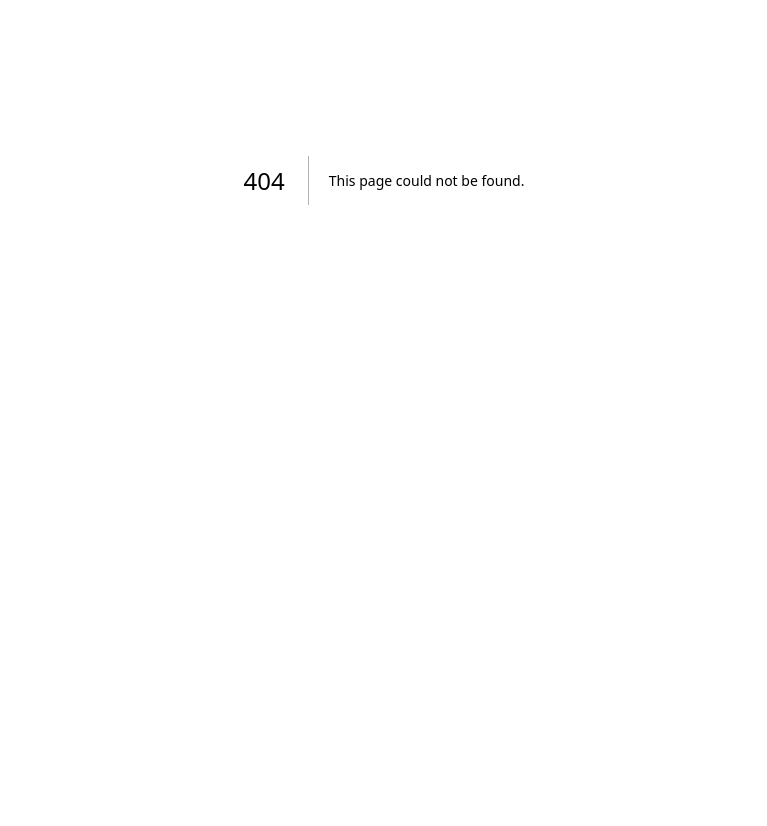
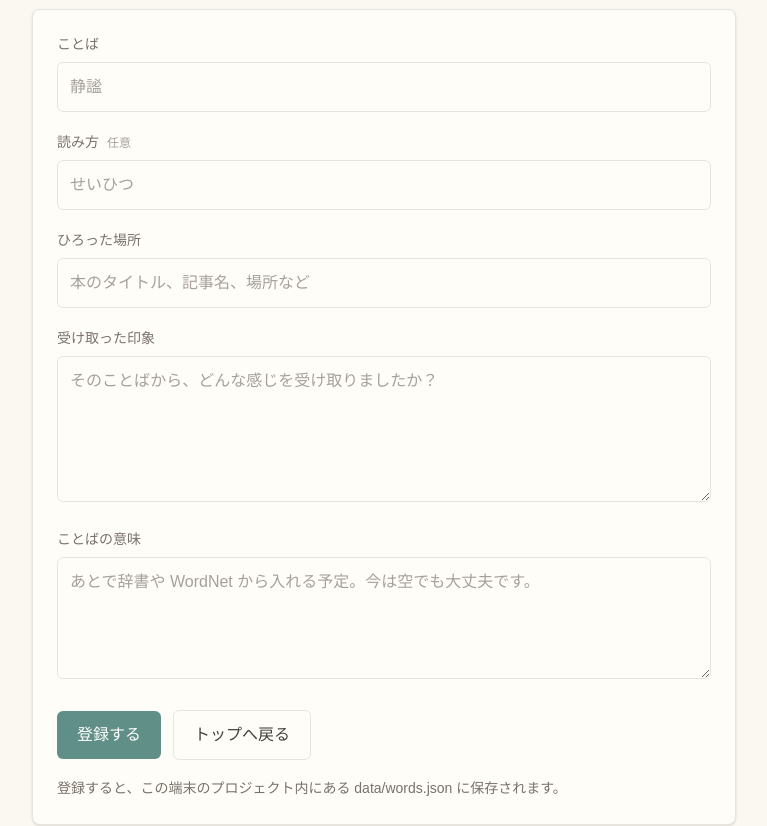
Before and after one commit to torinoko/kotopoke, a Next.js app: page /kotoba/new in a window 1280 px wide. Before the commit this address had no page. Shown: the part 220-1046 px from the top of the page, without its empty margins (256-1023 px from the left). Before the commit the page ends 800 px from the top, so only its background shows below. Built offline with nearby package versions, Linux system fonts and the light colour scheme.

Commit message:
ことば登録ページを追加

```diff
--- /dev/null
+++ b/src/app/kotoba/new/page.tsx
@@ -0,0 +1,117 @@
+import Link from "next/link";
+import { AppFooter } from "@/components/app-footer";
+import { AppHeader } from "@/components/app-header";
+import { createWordAction } from "@/app/kotoba/new/actions";
+
+const inputClassName =
+  "mt-2 w-full rounded-md border border-stone-200 bg-[#fffdf8] px-3 py-3 text-stone-700 outline-none transition placeholder:text-stone-400 focus:border-[#5f8f86] focus:ring-2 focus:ring-[#dfeae6]";
+
+const labelClassName = "block text-sm font-medium text-stone-500";
+
+export default function NewWordPage() {
+  return (
+    <main className="min-h-screen bg-[#fbf8f1] text-stone-700">
+      <div className="mx-auto flex min-h-screen w-full max-w-3xl flex-col px-5 py-8 sm:px-8">
+        <AppHeader
+          title="ことばを拾う"
+          description="気になったことばを、忘れないうちにポケットへしまいましょう。"
+          className="pb-6"
+        />
+
+        <form
+          action={createWordAction}
+          className="mt-8 flex-1 rounded-lg border border-stone-200 bg-[#fffdf8] p-6 shadow-sm"
+        >
+          <div>
+            <label className={labelClassName} htmlFor="text">
+              ことば
+            </label>
+            <input
+              id="text"
+              name="text"
+              type="text"
+              placeholder="静謐"
+              required
+              className={inputClassName}
+            />
+          </div>
+
+          <div className="mt-5">
+            <label className={labelClassName} htmlFor="reading">
+              読み方
+              <span className="ml-2 text-xs text-stone-400">任意</span>
+            </label>
+            <input
+              id="reading"
+              name="reading"
+              type="text"
+              placeholder="せいひつ"
+              className={inputClassName}
+            />
+          </div>
+
+          <div className="mt-5">
+            <label className={labelClassName} htmlFor="sourceTitle">
+              ひろった場所
+            </label>
+            <input
+              id="sourceTitle"
+              name="sourceTitle"
+              type="text"
+              placeholder="本のタイトル、記事名、場所など"
+              required
+              className={inputClassName}
+            />
+          </div>
+
+          <div className="mt-5">
+            <label className={labelClassName} htmlFor="impression">
+              受け取った印象
+            </label>
+            <textarea
+              id="impression"
+              name="impression"
+              placeholder="そのことばから、どんな感じを受け取りましたか？"
+              rows={5}
+              className={inputClassName}
+            />
+          </div>
+
+          <div className="mt-5">
+            <label className={labelClassName} htmlFor="meaning">
+              ことばの意味
+            </label>
+            <textarea
+              id="meaning"
+              name="meaning"
+              placeholder="あとで辞書や WordNet から入れる予定。今は空でも大丈夫です。"
+              rows={4}
+              className={inputClassName}
+            />
+          </div>
+
+          <div className="mt-6 flex flex-col gap-3 sm:flex-row sm:items-center">
+            <button
+              type="submit"
+              className="rounded-md bg-[#5f8f86] px-5 py-3 text-center font-medium text-white transition hover:bg-[#4f7d75]"
+            >
+              登録する
+            </button>
+            <Link
+              href="/"
+              className="rounded-md border border-stone-200 bg-[#fffdf8] px-5 py-3 text-center font-medium text-stone-700 transition hover:bg-white"
+            >
+              トップへ戻る
+            </Link>
+          </div>
+
+          <p className="mt-4 text-sm leading-6 text-stone-500">
+            登録すると、この端末のプロジェクト内にある data/words.json に保存されます。
+          </p>
+        </form>
+
+        <AppFooter />
+      </div>
+    </main>
+  );
+}
```
